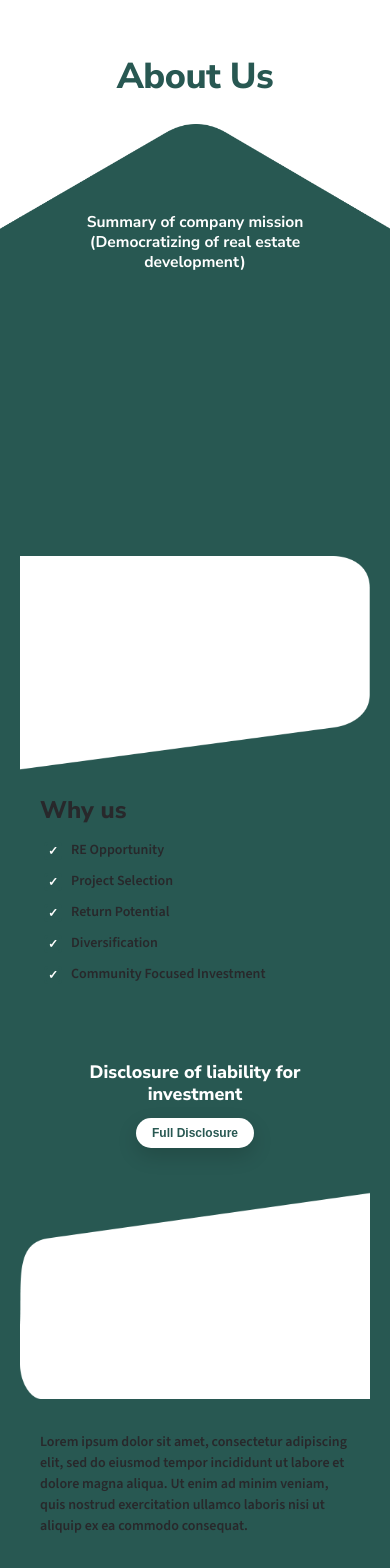
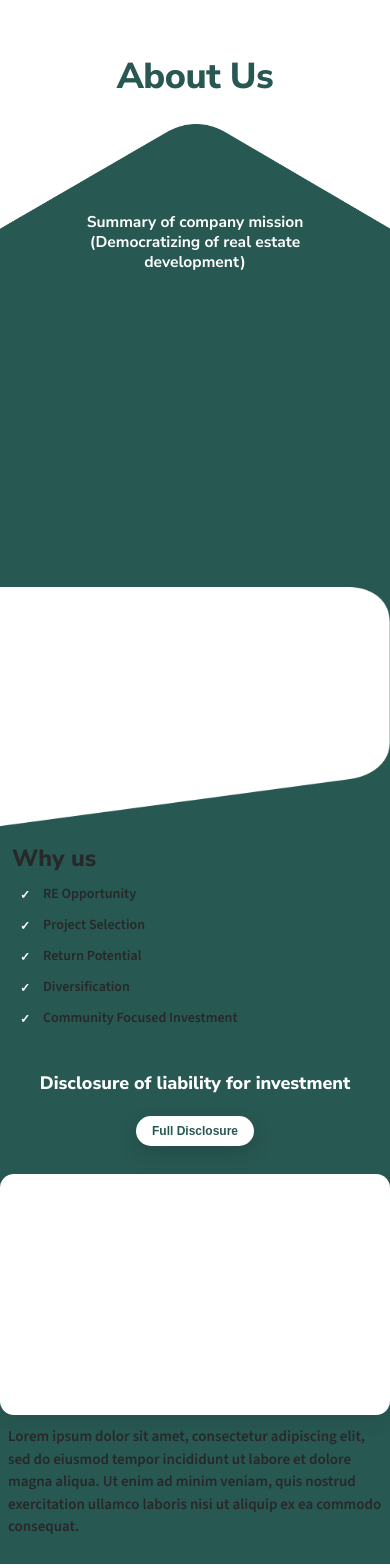
Before and after one commit to Scout-NU/3-stones, a React (Vite) app: page / in a window 390 px wide. Shown: the top 1568 px of the page. Built offline with nearby package versions, Linux system fonts and the light colour scheme.

Commit message:
900px looks decent last issue is 600px

```diff
--- a/src/about-us/AboutUsPage.css
+++ b/src/about-us/AboutUsPage.css
@@ -517,16 +517,16 @@
 @media (max-width: 1200px) {
   .info-text1-container {
     left: 0%;
-    width: 48%;
+    width: 55%;
   }
 
   .info-text2-container {
     right: 0%;
-    width: 48%;
+    width: 55%;
   }
 
   .disclosure-sidebar {
-    width: 20%;
+    width: 30%;
   }
 }
 
@@ -535,11 +535,14 @@
     padding: clamp(60px, 8vw, 90px) 0 60px;
   }
 
-  .info-text1-container,
+  .info-text1-container {
+    left: 0%;
+    width: 70%;
+  }
+
   .info-text2-container {
-    position: static;
-    width: 100%;
-    margin-bottom: 24px;
+    right: 0%;
+    width: 70%;
   }
 
   .disclosure-sidebar {
@@ -555,11 +558,6 @@
   .info-container {
     display: flex;
     flex-direction: column;
-    padding: 0 20px;
-  }
-
-  .info-square {
-    order: -1;
   }
 
   .founder-content {
@@ -605,45 +603,69 @@
     font-size: clamp(14px, 4vw, 20px);
   }
 
+  /* Make left column full width and stack */
   .info-text1-container {
     position: static;
     width: 100%;
-    margin-bottom: 24px;
+    margin-bottom: 16px;
   }
 
+  /* Reduce inner padding so content fits better on small screens */
   .why-us-content {
     position: relative;
-    padding: clamp(30px, 8vw, 40px) clamp(20px, 5vw, 30px);
+    padding: 14px 12px;
     justify-content: flex-start;
-    padding-top: clamp(20px, 5vw, 30px);
+    padding-top: 12px;
+  }
+  .why-us-content h2 {
+    font-size: clamp(20px, 6vw, 28px);
+    margin-bottom: 8px;
   }
   .why-us-list {
     grid-template-columns: 1fr;
+    gap: 8px 10px;
   }
 
   .disclosure-sidebar {
     position: static;
     width: 100%;
-    margin-bottom: 24px;
-    padding: clamp(20px, 5vw, 30px);
+    margin-bottom: 16px;
+    padding: 12px;
   }
 
   /* Fix Disclosure text to fit in white box on mobile */
   .info-text2-container {
     position: static;
     width: 100%;
-    margin-bottom: 24px;
+    margin-bottom: 16px;
+  }
+
+  /* Make the disclosure area appear as a contained white bubble */
+  .info-text2 {
+    background: var(--white);
+    border-radius: 14px;
+    padding: 12px;
+    box-sizing: border-box;
+    box-shadow: 0 8px 18px rgba(0, 0, 0, 0.08);
+    overflow: hidden;
   }
 
   .disclosure-content {
     position: relative;
-    padding: clamp(30px, 8vw, 40px) clamp(20px, 5vw, 30px);
-    justify-content: flex-start;  /* ADD THIS */
+    padding: 10px 8px;
+    justify-content: flex-start;
   }
 
   .disclosure-text p {
     max-width: 100%;
-    font-size: clamp(14px, 3.5vw, 16px);
+    font-size: 15px;
+    line-height: 1.5;
+    color: var(--text-main);
+    font-weight: 600;
+  }
+
+  .disclosure-button {
+    margin-top: 10px;
   }
 
   .founder-info {
@@ -681,19 +703,4 @@
   .app-image img {
     height: clamp(200px, 50vw, 300px);
   }
-
-  .modal-header,
-  .modal-body {
-    padding: 20px;
-  }
-
-  .founder-buttons {
-    flex-direction: column;
-    width: 100%;
-    gap: 12px;
-  }
-
-  .founder-button {
-    width: 100%;
-  }
 }
```
